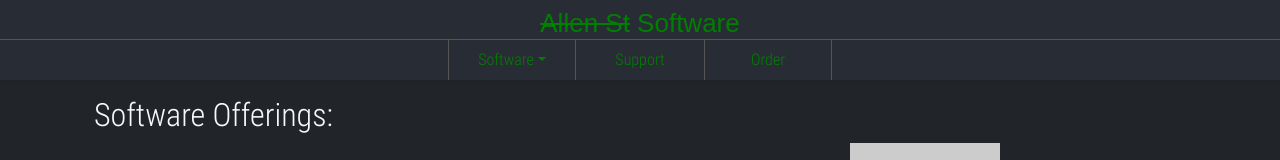
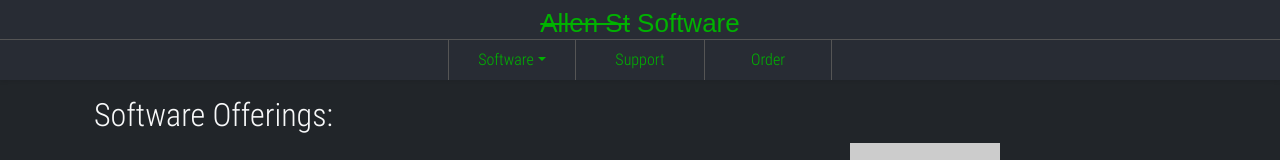
Before and after one commit to jmash/ds_studio, a React (Create React App) app: page / in a window 1280 px wide. Shown: the top 160 px of the page. Built offline with nearby package versions, Linux system fonts and the light colour scheme.

Commit message:
:lipstick: continuing to beautify the site <3

```diff
--- a/scss/custom.scss
+++ b/scss/custom.scss
@@ -1,18 +1,39 @@
 
+$primary: green;
 $border-color: #555;
-$nav-link-color: green;
-$primary: green;
+$nav-link-color: lighten($primary, 10%);
+$link-color: lighten($primary, 10%);
 $dark-rgb: rgb(33, 37, 41);
 $link-decoration: none;
 $card-bg: lighten($dark-rgb, 10%);
+$dropdown-bg: $dark-rgb;
+$dropdown-link-hover-bg: lighten($dark-rgb, 10%);
 $font-family-sans-serif: Roboto, system-ui, -apple-system, "Segoe UI", "Helvetica Neue", Arial, "Noto Sans", "Liberation Sans", sans-serif, "Apple Color Emoji", "Segoe UI Emoji", "Segoe UI Symbol", "Noto Color Emoji";
 
+.alt-shade-rows > *:nth-child(odd) {
+    background-color: lighten($dark-rgb, 5%);
+}
+
+.alt-shade-rows > *:nth-child(even) {
+    background-color: lighten($dark-rgb, 10%);
+}
+
 @import "../node_modules/bootstrap/scss/bootstrap.scss";
-
-// $utilities
 
 @import '../node_modules/bootstrap/scss/variables';
 @import '../node_modules/bootstrap/scss/functions';
 @import '../node_modules/bootstrap/scss/mixins';
 @import '../node_modules/bootstrap/scss/utilities';
 @import '../node_modules/bootstrap/scss/utilities/api';
+
+$utilities: map-merge(
+    $utilities,
+    (
+        "nav-item": (
+            property: background-color,
+            class: nav-item,
+            state: hover,
+            values: shade-color($dark-rgb, 10%),
+        )
+    )
+);
```
Also changed, not shown: src/css/custom.css.
